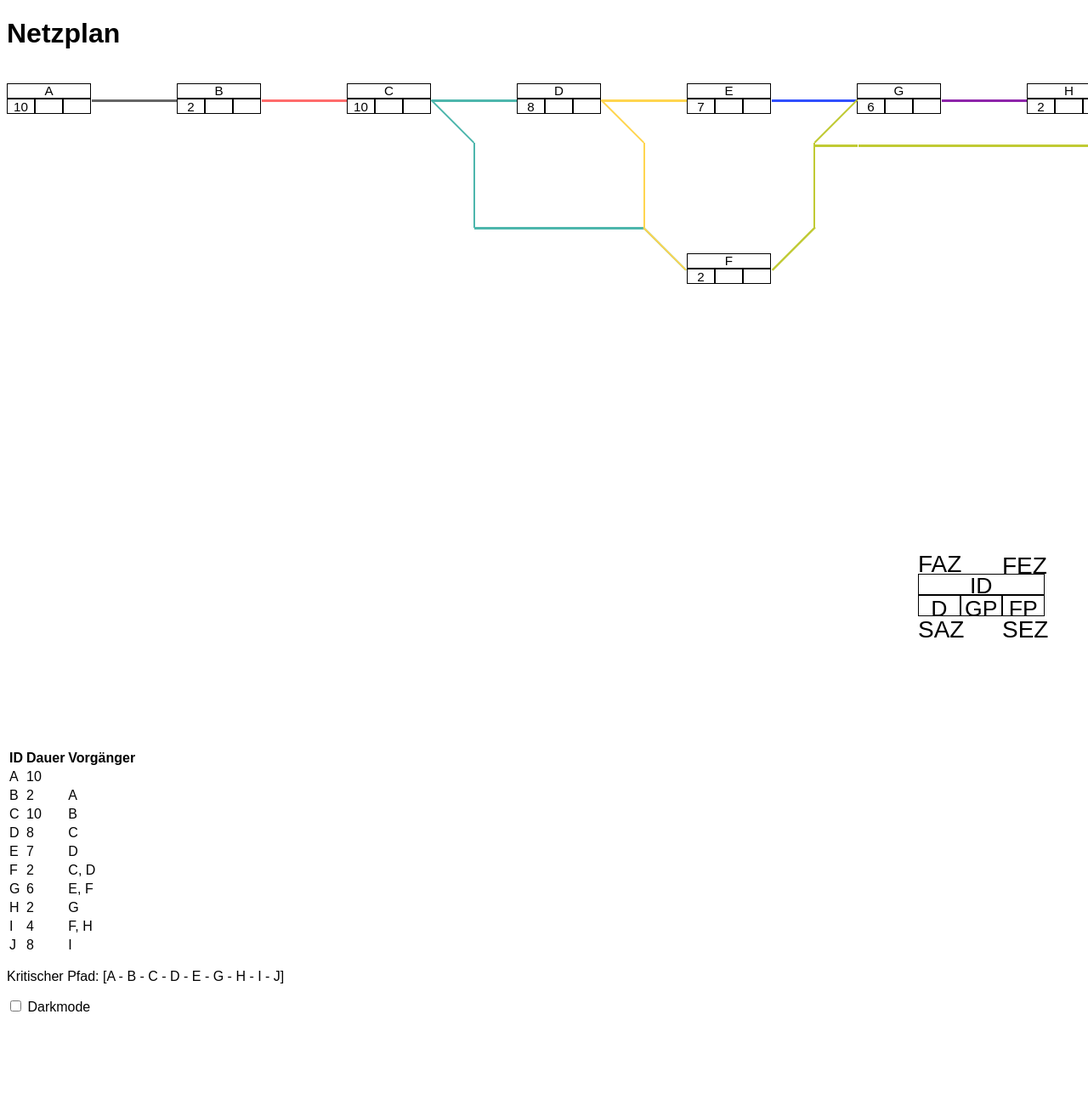
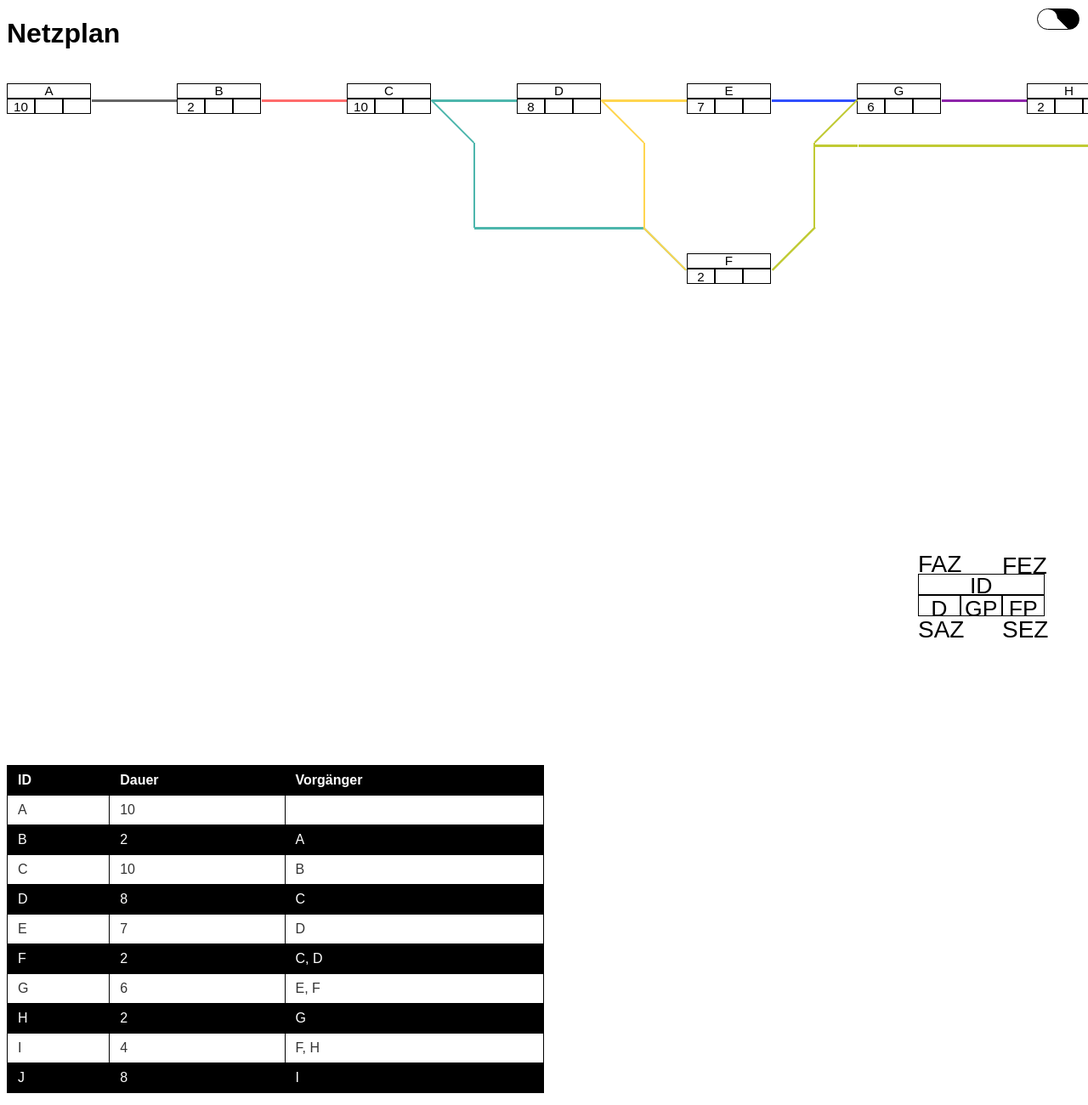
Before and after one commit to SebastianMeisel/NetzplanJS, a plain HTML site: page index.html in a window 1280 px wide. Shown: the top 1300 px of the page at 85% size. Before the commit the page ends 1202 px from the top, so only its background shows below. Drawn offline with Linux system fonts and the light colour scheme.

Commit message:
Tabelle getstyled

```diff
--- a/Netzplan.js
+++ b/Netzplan.js
@@ -636,6 +636,8 @@ const enableDarkMode = () => {
     document.body.classList.add("dark-mode");
     // 2. update darkMode in the LocalStorage
     localStorage.setItem("darkMode", "enabled");
+    // 3. set switch:
+    document.getElementById("darkModeToggle").checked = true; // Set the checkbox to "checked"
 }
 
 const disableDarkMode = () => {
@@ -643,6 +645,8 @@ const disableDarkMode = () => {
     document.body.classList.remove("dark-mode");
     // 2. update darkMode in the LocalStorage
     localStorage.setItem("darkMode", null);
+    // 3. set switch:
+    document.getElementById("darkModeToggle").checked = false; // Set the checkbox to "checked"
 }
 
 if (darkMode === "enabled") {
--- a/index.html
+++ b/index.html
@@ -7,6 +7,13 @@
 </head>
 <body>
   <h1>Netzplan</h1>
+    <!-- Dark Mode Schalter -->
+    <div id="darkMode">
+    <label class="switch">
+      <input type="checkbox" id="darkModeToggle">
+      <span class="slider round"></span>
+    </label>
+    </div>
     <div class="grid-container" id="grid-container">
         <!-- Hier werden die Arbeitspakete dynamisch eingefügt -->
 	<div class="node" id="Legende" style="grid-area: 1 / 1 / auto / auto;">
@@ -25,14 +32,6 @@
     <div id="arbeitspaketliste">
       <!-- The table will be inserted here by JavaScript -->
     </div>
-    <!-- Dark Mode Schalter -->
-    <div>
-    <label class="switch">
-      <input type="checkbox" id="darkModeToggle">
-      <span class="slider round"></span>
-    </label>
-      <span>Darkmode</span>
-     </div>
     <script src="Netzplan.js"></script>
     <!-- <script src="revealValues.js"></script> -->
 </body>
--- a/styles.css
+++ b/styles.css
@@ -7,17 +7,19 @@
   --connection-color: black;
   --hilfstext-bg: orange;
   --hilfstext-color: white;
+  --table-text-color: #333; // Etwas dunkler als reines Schwarz für den normalen Modus
 }
 
 /* Dark mode variables */
 .dark-mode {
-  --background-color: #121212;
+  --background-color: #101010;
   --font-color: #e0e0e0;
   --border-color: white;
   --text-color: white;
   --connection-color: white;
   --hilfstext-bg: #424242;
   --hilfstext-color: white;
+  --table-text-color: #ccc; // Etwas dunkler als reines Schwarz für den normalen Modus
 }
 
 /* Global styles */
@@ -341,3 +343,95 @@ body {
     background: var(--connection-color);
     width: 100%;
 }
+
+/* Allgemeine Tabelle Styles */
+table {
+  width: 50%; /* Nutzt die gesamte Breite des Containers */
+  border-collapse: collapse; /* Entfernt doppelte Ränder zwischen den Zellen */
+  margin-top: 20px; /* Ein bisschen Abstand nach oben */
+  font-family: Arial, sans-serif; /* Eine moderne Schriftart */
+}
+
+thead {
+  background-color: var(--border-color); /* Ein dunkler Hintergrund für den Tabellenkopf */
+}
+
+th, td {
+  border: 1px solid var(--border-color); /* Ein Rand um jede Zelle */
+  padding: 8px 12px; /* Etwas Polsterung in den Zellen für bessere Lesbarkeit */
+  text-align: left; /* Linksbündige Textausrichtung */
+  color: var(--table-text-color); // Verwenden Sie die variable für die Textfarbe
+}
+
+th {
+  color: var(--background-color); /* Weißer Text auf dunklem Hintergrund für den Kopf */
+  font-weight: bold; /* Fettgedruckter Text im Tabellenkopf */
+}
+
+tbody tr:nth-child(even) td {
+    background-color: var(--border-color); /* Ein zebraartiger Effekt für eine bessere Lesbarkeit */
+    color: var(--background-color); /* Weißer Text auf dunklem Hintergrund für den Kopf */
+}
+
+
+/* Kritischer Pfad */
+p {
+  margin-top: 20px; /* Ein bisschen Abstand nach der Tabelle */
+  color: var(--text-color);
+}
+
+/* Dark Mode Switch styles */
+#darkMode {
+    position: fixed; /* To position it relative to the nearest positioned ancestor or the viewport */
+    top: 10px; /* 10 pixels from the top */
+    right: 10px; /* 10 pixels from the right */
+    display: flex; /* Use Flexbox for positioning the child elements */
+    align-items: center; /* Vertically align the middle */
+    gap: 10px; /* Gap between the switch and the label */
+}
+
+.switch {
+    position: relative;
+    display: inline-block;
+    width: 50px;
+    height: 25px;
+}
+
+.switch input {
+    display: none; /* Hide the default checkbox */
+}
+
+/* Slider styles */
+.slider {
+    position: absolute;
+    top: 0;
+    left: 0;
+    right: 0;
+    bottom: 0;
+    transition: .4s;
+    border: 1px solid var(--border-color);
+    cursor: pointer;
+    background: linear-gradient(45deg, white 50%, black 50%); /* Diagonal gradient: half white, half black */
+}
+
+.slider.round {
+    border-radius: 25px;
+    color: var(--background-color);
+}
+
+.slider:before {
+    position: absolute;
+    content: "";
+    height: 21px;
+    width: 21px;
+    left: 2px;
+    bottom: 2px;
+    background-color: var(--background-color);
+    transition: .4s;
+    border-radius: 50%;
+}
+
+/* When the checkbox is checked, move the circle to the right */
+.switch input:checked + .slider:before {
+    transform: translateX(24px);
+}
```
